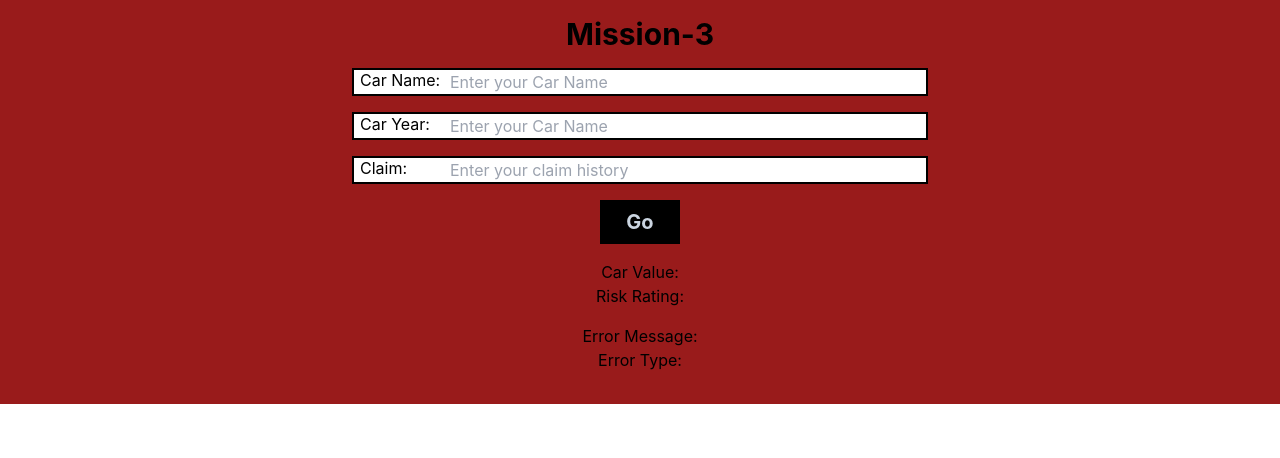
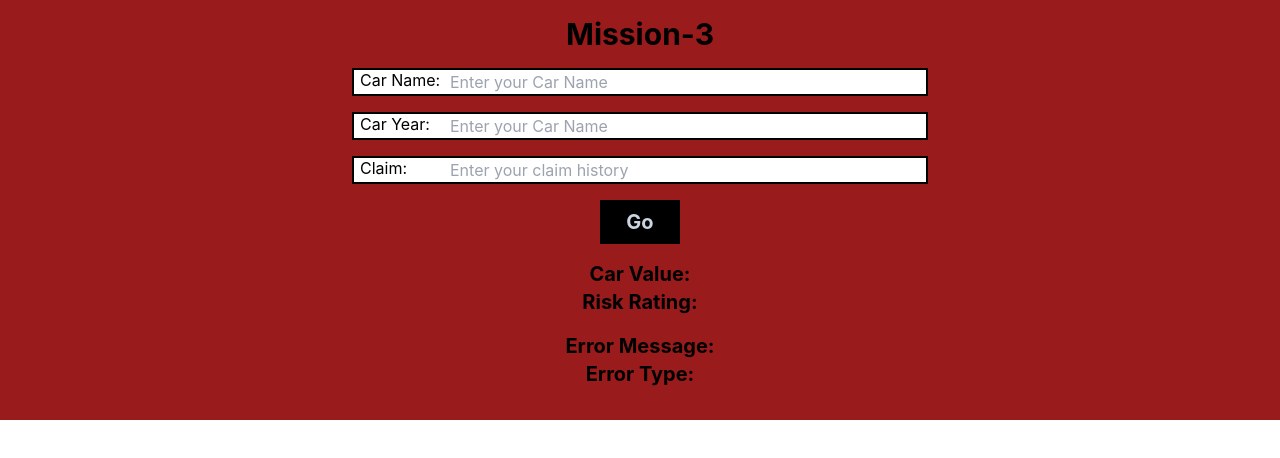
Before and after one commit to imkaransandhu/firebase-deploy, a React (Create React App) app: page / in a window 1280 px wide. Shown: the top 458 px of the page. Built offline with nearby package versions, Linux system fonts and the light colour scheme.

Commit message:
UPD: font size and static deployment

```diff
--- a/src/Components/FormGroup.tsx
+++ b/src/Components/FormGroup.tsx
@@ -44,15 +44,15 @@ const FormGroup = (): ReactElement => {
       <button type="submit" className="bg-black font-bold p-2 text-xl text-slate-300 w-20 mx-auto">Go</button>
 
       <div>
-        <h1>Car Value: {carValue}</h1>
-        <h1>Risk Rating: {riskRating}</h1>
+        <h1 className="text-xl font-bold">Car Value: {carValue}</h1>
+        <h1 className="text-xl font-bold">Risk Rating: {riskRating}</h1>
       </div>
 
 
       {apiError &&
         (<div>
-          <h1>{`Error Message: ${apiError.message} `}</h1>
-          <h1>{`Error Type: ${apiError.name}`}</h1>
+          <h1 className="text-xl font-bold">{`Error Message: ${apiError.message} `}</h1>
+          <h1 className="text-xl font-bold">{`Error Type: ${apiError.name}`}</h1>
         </div>)}
     </form>
   );
```
